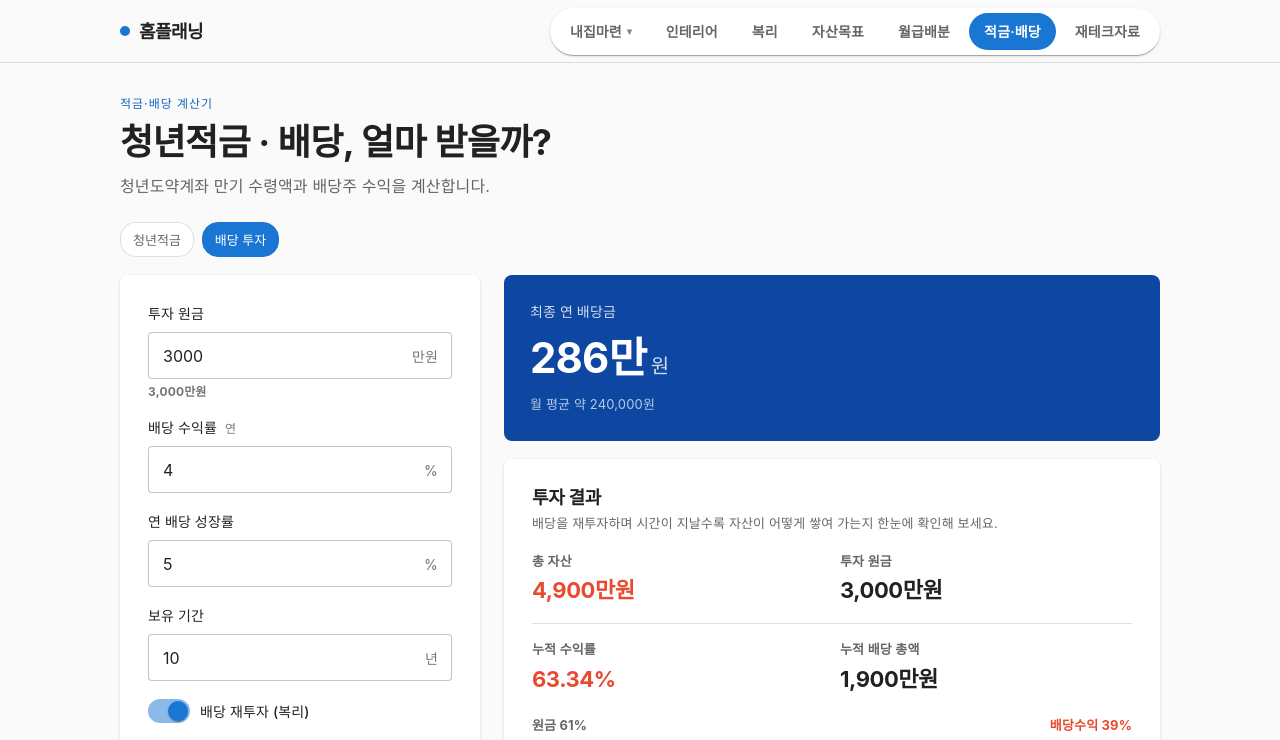
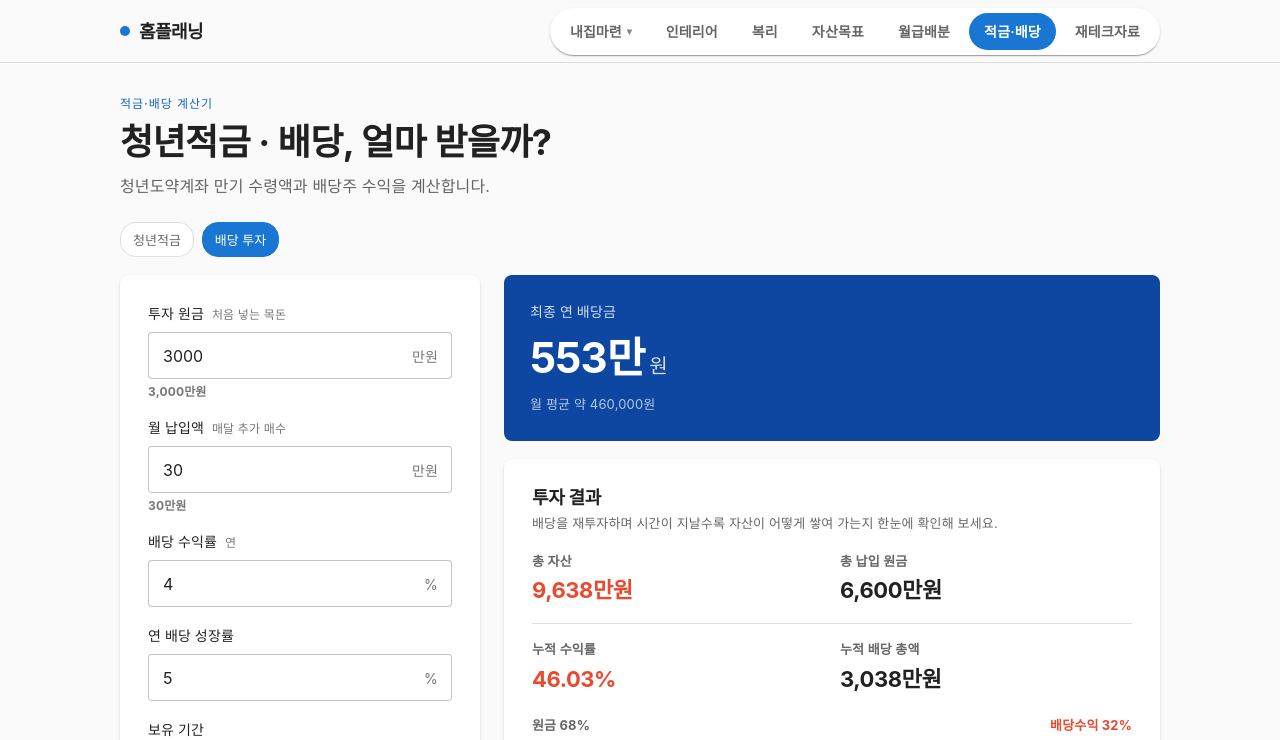
Before and after one commit to lnk111/homeplaning, a website: page calculators/savings.html in a window 1280 px wide. Both pictures are taken after a click on the button "배당 투자". Shown: the top 740 px of the page. Drawn offline with Linux system fonts and the light colour scheme; a web font is replaced by a local one.

Commit message:
feat: 배당 투자에 월 납입액 추가 + 차트 축 라벨 잘림 수정
배당 투자:
- '월 납입액'(매달 추가 매수) 입력 추가, 기본 30만원
- 매달 매수분은 연중 나눠 들어가므로 그 해 적립액의 절반만 배당 대상으로 계산
- '투자 원금' → '총 납입 원금'(초기 목돈 + 매달 매수분 누적)으로 변경
- 원금선이 월 납입에 따라 상승하므로 점선 처리는 월 납입 0일 때만 적용

차트 축 라벨 잘림 수정:
- fmtMan은 '1억 5,000만'이라 축 라벨로 쓰면 그래프 밖으로 밀려 잘렸음(x=-15)
- fmtManShort() 추가('1.5억') 후 복리·자산목표·배당 3개 차트에 적용

```diff
--- a/assets/js/app.js
+++ b/assets/js/app.js
@@ -181,6 +181,16 @@ function fmtMan(man) {
       : `${sign}${eok.toLocaleString()}억 ${rest.toLocaleString()}만`;
   }
   return `${man.toLocaleString()}만`;
+}
+/* 차트 축처럼 폭이 좁은 자리용 짧은 표기: 15000 → "1.5억", 3000 → "3,000만"
+   fmtMan은 "1억 5,000만"이라 축 라벨로 쓰면 그래프 밖으로 잘린다 */
+function fmtManShort(man) {
+  man = Math.round(man);
+  if (Math.abs(man) >= 10000) {
+    const eok = man / 10000;
+    return (Math.abs(man) % 10000 === 0 ? eok : eok.toFixed(1)) + "억";
+  }
+  return man.toLocaleString() + "만";
 }
 function fmtWon(won) {
   return Math.round(won).toLocaleString() + "원";
@@ -525,7 +535,7 @@ function initReveal() {
 }
 
 window.HP = {
-  mount, fmtMan, fmtWon, fmtManWon, fmtPct, clamp,
+  mount, fmtMan, fmtManShort, fmtWon, fmtManWon, fmtPct, clamp,
   donut, donutPanel, growthBars, stackedBars, lineChart, scenarioBars, linkFor, basePrefix,
   initAmountHints, refreshAmountHints,
 };
--- a/calculators/savings.html
+++ b/calculators/savings.html
@@ -58,8 +58,12 @@
     <div id="panel-dividend" class="calc-layout" style="display:none">
       <div class="card card-pad">
         <div class="field">
-          <label>투자 원금</label>
+          <label>투자 원금 <span class="hint">처음 넣는 목돈</span></label>
           <div class="input-suffix"><input class="input" type="number" id="d-principal" value="3000" min="0" step="100"><span class="suffix">만원</span></div>
+        </div>
+        <div class="field">
+          <label>월 납입액 <span class="hint">매달 추가 매수</span></label>
+          <div class="input-suffix"><input class="input" type="number" id="d-monthly-add" value="30" min="0" step="10" inputmode="numeric" autocomplete="off"><span class="suffix">만원</span></div>
         </div>
         <div class="field">
           <label>배당 수익률 <span class="hint">연</span></label>
@@ -90,7 +94,7 @@
 
           <div class="res-grid">
             <div class="res-stat"><div class="k">총 자산</div><div class="v accent" id="d-total-asset">–</div></div>
-            <div class="res-stat"><div class="k">투자 원금</div><div class="v" id="d-principal-out">–</div></div>
+            <div class="res-stat"><div class="k">총 납입 원금</div><div class="v" id="d-principal-out">–</div></div>
           </div>
           <hr class="res-div">
           <div class="res-grid">
@@ -116,12 +120,12 @@
   </main>
   <div id="app-footer"></div>
 
-  <script src="../assets/js/app.js?v=5"></script>
+  <script src="../assets/js/app.js?v=6"></script>
   <script src="../assets/js/policy.js"></script>
   <script>
     let PROD = [];
     const YS = { idx: 0, monthly: 50, rate: 4.5 };
-    const DS = { principal: 3000, yield: 4, growth: 5, years: 10, reinvest: true };
+    const DS = { principal: 3000, monthlyAdd: 30, yield: 4, growth: 5, years: 10, reinvest: true };
 
     function renderYouth() {
       const p = PROD[YS.idx];
@@ -145,17 +149,22 @@
     }
     function renderDividend() {
       const yrs = Math.max(1, DS.years);
-      const principal = DS.principal;
-      let base = principal, cumDiv = 0, lastDiv = 0;
-      const pts = [{ year: 0, base: principal, total: principal }]; // 납입원금(고정) + 총자산
+      const yearlyAdd = DS.monthlyAdd * 12;
+      let base = DS.principal;   // 배당을 받는 투자 자산
+      let paid = DS.principal;   // 누적 납입 원금(초기 목돈 + 매달 매수분)
+      let cumDiv = 0, lastDiv = 0;
+      const pts = [{ year: 0, base: paid, total: paid }]; // 납입원금 + 총자산
       for (let y = 1; y <= yrs; y++) {
         const yieldOnBase = (DS.yield / 100) * Math.pow(1 + DS.growth / 100, y - 1);
-        const div = base * yieldOnBase;
+        // 그 해 매수분은 연중 나눠 들어가므로 평균 절반만 배당 대상으로 계산
+        const div = (base + yearlyAdd / 2) * yieldOnBase;
         lastDiv = div;
         cumDiv += div;
-        if (DS.reinvest) base += div;
-        pts.push({ year: y, base: principal, total: principal + cumDiv });
+        base += yearlyAdd + (DS.reinvest ? div : 0);
+        paid += yearlyAdd;
+        pts.push({ year: y, base: paid, total: paid + cumDiv });
       }
+      const principal = paid;
       const finalAsset = principal + cumDiv;
       const roi = principal > 0 ? (cumDiv / principal) * 100 : 0;
       document.getElementById("d-last").innerHTML = HP.fmtMan(lastDiv) + '<span class="unit"> 원</span>';
@@ -170,8 +179,9 @@
       document.getElementById("d-pbar").style.width = pPct + "%";
       document.getElementById("d-ybar").style.width = yPct + "%";
       HP.lineChart(document.getElementById("d-chart"), {
-        points: pts, baseColor: "rgba(0,0,0,.38)", totalColor: "var(--accent)", baseDashed: true,
-        fmt: (v) => HP.fmtMan(v) + "원", axisFmt: (v) => (v ? HP.fmtMan(v) : "0"),
+        // 월 납입이 없으면 원금선이 수평이라 점선 기준선으로, 있으면 실선으로 표시
+        points: pts, baseColor: "rgba(0,0,0,.38)", totalColor: "var(--accent)", baseDashed: DS.monthlyAdd <= 0,
+        fmt: (v) => HP.fmtMan(v) + "원", axisFmt: (v) => (v ? HP.fmtManShort(v) : "0"),
       });
     }
 
@@ -198,6 +208,7 @@
     });
     // dividend
     document.getElementById("d-principal").oninput = (e) => { DS.principal = +e.target.value || 0; renderDividend(); };
+    bindNum("d-monthly-add", DS, "monthlyAdd", renderDividend, 0);
     document.getElementById("d-reinvest").onchange = (e) => { DS.reinvest = e.target.checked; renderDividend(); };
     bindNum("d-yield", DS, "yield", renderDividend, 0);
     bindNum("d-growth", DS, "growth", renderDividend, 0);
```
Also changed, not shown: 404.html (+1 -1 lines), about.html (+1 -1 lines), calculators/compound.html (+2 -2 lines), calculators/goal.html (+2 -2 lines), calculators/home-afford.html (+1 -1 lines), calculators/home-goal.html (+1 -1 lines), calculators/interior.html (+1 -1 lines), calculators/salary.html (+1 -1 lines), contact.html (+1 -1 lines), guide/index.html (+1 -1 lines), index.html (+1 -1 lines), privacy.html (+1 -1 lines), terms.html (+1 -1 lines).
